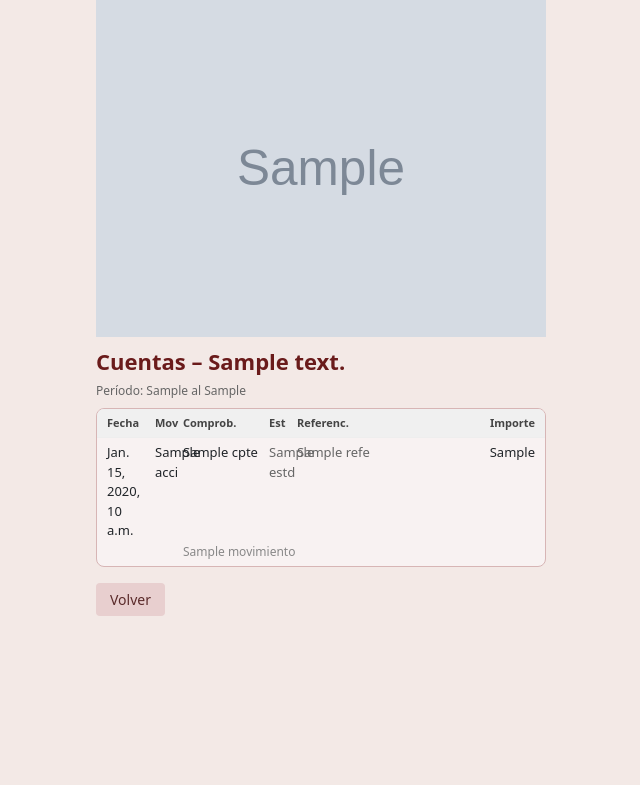
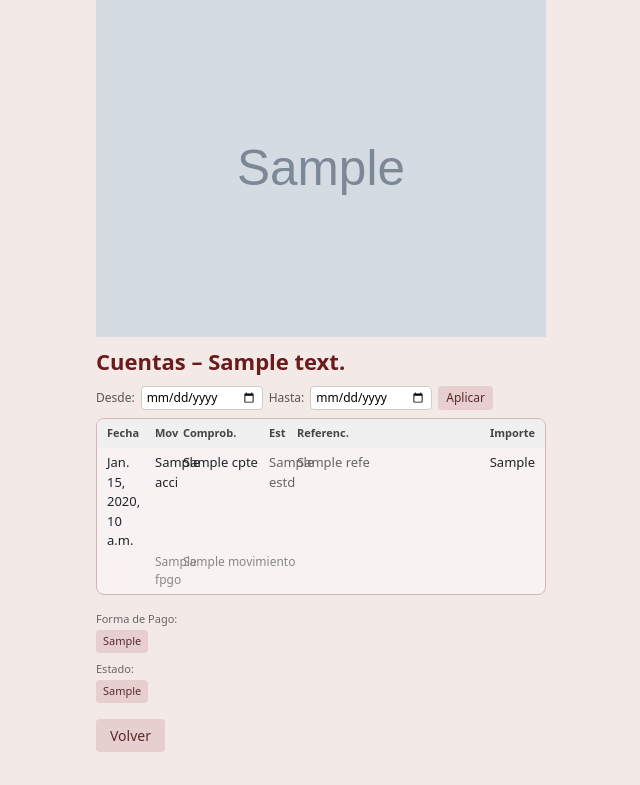
Before and after one commit to Velizpedroeulogio/VentaCupones, a Django app: template ventas/templates/ventas/movimientos.html in a window 1280 px wide. Shown: the part 15-800 px from the top of the page, without its empty margins (319-959 px from the left). Run offline with Django 5.2, Linux system fonts and the light colour scheme; the template is opened without the code that fills it: most values are stand-ins (such as "Sample title", 1, 10 or a date in 2020); grey boxes marked "Sample" are stand-in pictures.

Commit message:
Tag010 (doc2): filtro de período, forma de pago en línea 2, botones de filtro en movimientos
Co-Authored-By: Claude Sonnet 4.6 <noreply@anthropic.com>

```diff
--- a/ventas/templates/ventas/movimientos.html
+++ b/ventas/templates/ventas/movimientos.html
@@ -10,13 +10,22 @@
     </div>
     {% endif %}
 
-    <div class="byl-title mt-2 mb-1">Cuentas – {{ prd_desc }}</div>
+    <div class="byl-title mt-2 mb-2">Cuentas – {{ prd_desc }}</div>
 
-    {% if periodo_desde %}
-    <div style="font-size:12px;color:#666;margin-bottom:8px;">
-        Período: {{ periodo_desde }} al {{ periodo_hasta }}
-    </div>
-    {% endif %}
+    <!-- Filtro de Período -->
+    <form method="get" action="" class="mb-2">
+        <input type="hidden" name="fpgo" value="{{ fpgo_filt }}">
+        <input type="hidden" name="estd" value="{{ estd_filt }}">
+        <div style="display:flex;align-items:center;gap:6px;flex-wrap:wrap;font-size:12px;color:#555;">
+            <span>Desde:</span>
+            <input type="date" name="desde" value="{{ desde }}"
+                   style="border:1px solid #ccc;border-radius:4px;padding:2px 5px;font-size:12px;">
+            <span>Hasta:</span>
+            <input type="date" name="hasta" value="{{ hasta }}"
+                   style="border:1px solid #ccc;border-radius:4px;padding:2px 5px;font-size:12px;">
+            <button type="submit" class="byl-btn" style="font-size:12px;padding:3px 8px;">Aplicar</button>
+        </div>
+    </form>
 
     {% if movimientos %}
     <div class="byl-card" style="padding:0;overflow:hidden;">
@@ -42,8 +51,12 @@
                 <span style="color:#666;overflow:hidden;text-overflow:ellipsis;white-space:nowrap;">{{ m.refe }}</span>
                 <span style="text-align:right;white-space:nowrap;">{{ m.valo_fmt }}</span>
             </div>
-            {% if m.per_nombre %}
-            <div style="font-size:12px;color:#888;margin-top:2px;padding-left:76px;">{{ m.per_nombre }}</div>
+            {% if m.per_nombre or m.fpgo %}
+            <div style="font-size:12px;color:#888;margin-top:2px;display:grid;grid-template-columns:42px 22px 1fr;column-gap:6px;">
+                <span></span>
+                <span>{{ m.fpgo }}</span>
+                <span>{{ m.per_nombre }}</span>
+            </div>
             {% endif %}
         </div>
         {% endfor %}
@@ -53,7 +66,24 @@
     <div class="byl-card" style="font-size:13px;color:#999;">Sin movimientos registrados.</div>
     {% endif %}
 
+    <!-- Filtros y Volver -->
     <div class="mt-3">
+        <div style="font-size:11px;color:#666;margin-bottom:3px;">Forma de Pago:</div>
+        <div class="d-flex flex-wrap gap-1 mb-2">
+            {% for opt_val, opt_lbl in fpgo_opts %}
+            <a class="byl-btn"
+               href="?desde={{ desde }}&hasta={{ hasta }}&fpgo={{ opt_val }}&estd={{ estd_filt }}"
+               style="font-size:11px;padding:3px 7px;{% if fpgo_filt == opt_val %}background:var(--byl-accent);color:white;{% endif %}">{{ opt_lbl }}</a>
+            {% endfor %}
+        </div>
+        <div style="font-size:11px;color:#666;margin-bottom:3px;">Estado:</div>
+        <div class="d-flex flex-wrap gap-1 mb-3">
+            {% for opt_val, opt_lbl in estd_opts %}
+            <a class="byl-btn"
+               href="?desde={{ desde }}&hasta={{ hasta }}&fpgo={{ fpgo_filt }}&estd={{ opt_val }}"
+               style="font-size:11px;padding:3px 7px;{% if estd_filt == opt_val %}background:var(--byl-accent);color:white;{% endif %}">{{ opt_lbl }}</a>
+            {% endfor %}
+        </div>
         <a class="byl-btn" href="{% url 'ventas:principal' evn %}">Volver</a>
     </div>
 
```
Also changed, not shown: ventas/services.py (+19 -4 lines), ventas/views.py (+36 -12 lines).
